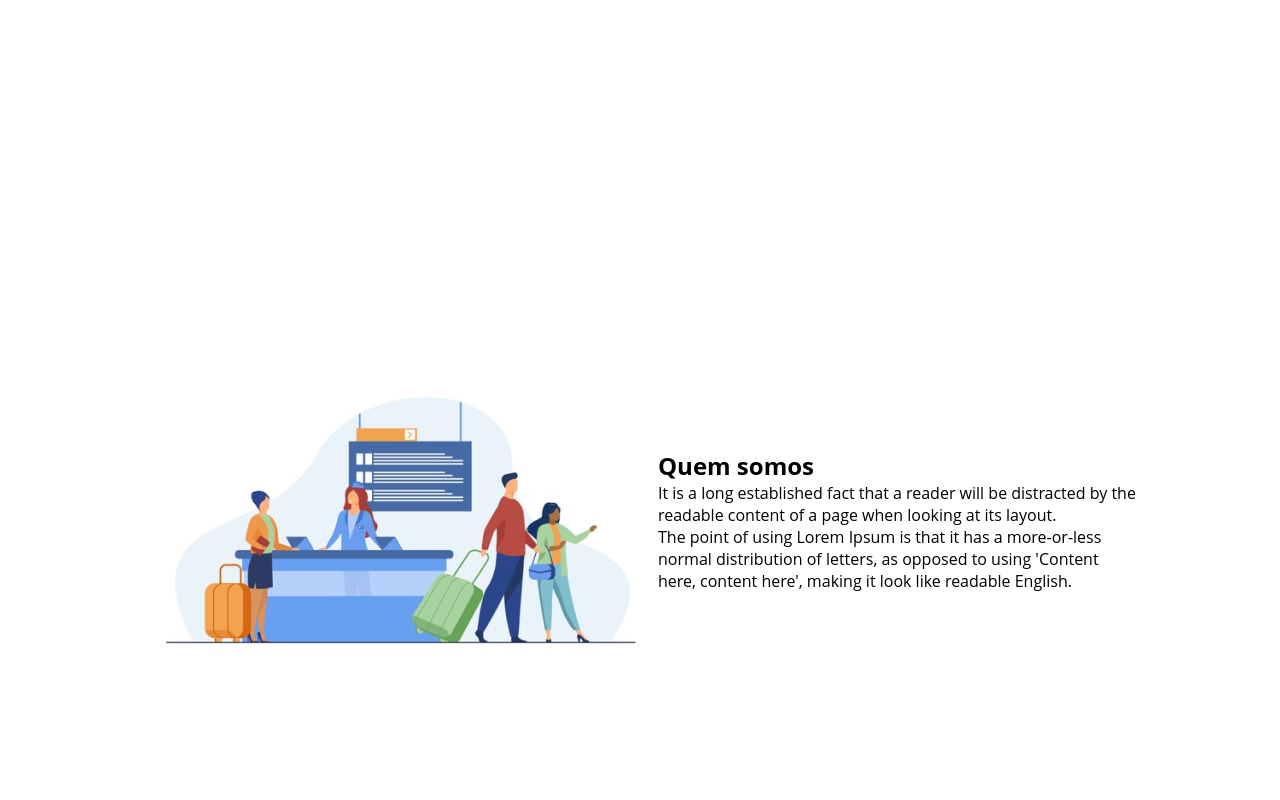
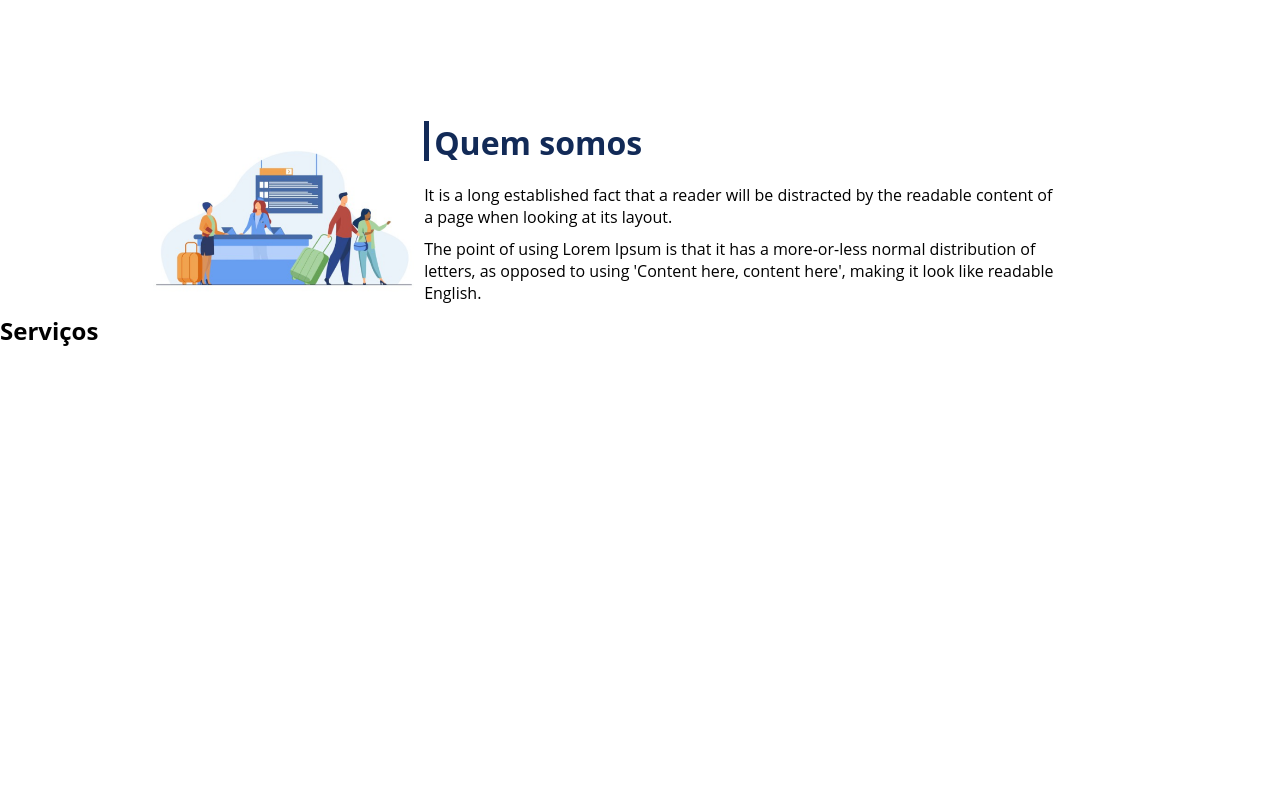
Before and after one commit to Shuruder/Flexbox-CSS, a plain HTML site: page Projeto/index.html in a window 1280 px wide. Shown: the part 780-1580 px from the top of the page. Drawn offline with Linux system fonts and the light colour scheme.

Commit message:
Ajustes 1.3

```diff
--- a/Projeto/index.html
+++ b/Projeto/index.html
@@ -30,15 +30,14 @@
         </div>
     </div>
 
-    <div class="flex-container apresentacao id="quem-somos">
-        <div>
-            <img src="./images/1-quem-somos.png" alt="balcão de atendimento">
-        </div>
-
+    <div class="flex-container " id="quem-somos">
         <div>
             <h2>Quem somos</h2>
             <p>It is a long established fact that a reader will be distracted by the readable content of a page when looking at its layout. </p>
             <p>The point of using Lorem Ipsum is that it has a more-or-less normal distribution of letters, as opposed to using 'Content here, content here', making it look like readable English.</p>
+        </div>
+        <div>
+            <img src="./images/1-quem-somos.png" alt="balcão de atendimento">
         </div>
     </div>
 
--- a/Projeto/style.css
+++ b/Projeto/style.css
@@ -12,6 +12,11 @@ ul{
 
 ul li a{
     text-decoration: none;
+}
+
+div img{
+    display: block;
+    width: 100%;
 }
 
 .flex-container{
@@ -79,4 +84,27 @@ header .menu{
 
 #quem-somos{
     flex-direction: row-reverse;
+    align-items: center;
+    justify-content: space-between;
 }
+
+#quem-somos h2{
+    font-size: 32px;
+    color: #122A57;
+    display: flex;
+    margin-bottom: 20px;
+}
+
+#quem-somos h2::before{ /* pseduo elemento*/
+    content: "";
+    height: 40px;
+    width: 5px;
+    margin-right: 5px;
+    background-color: #122A57;
+    position: relative;
+}
+
+#quem-somos p{
+    margin-bottom: 10px;
+    width: 90%;
+}
```
